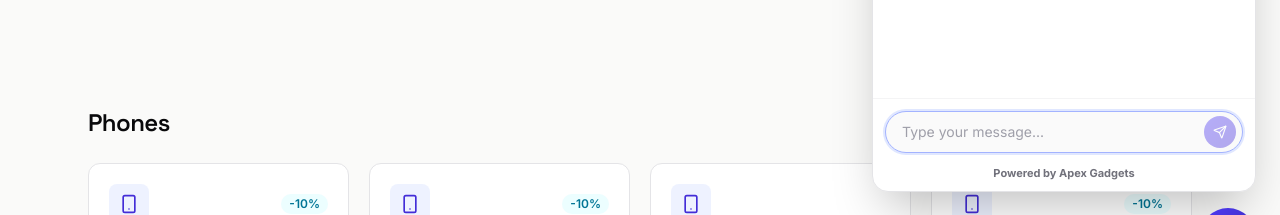
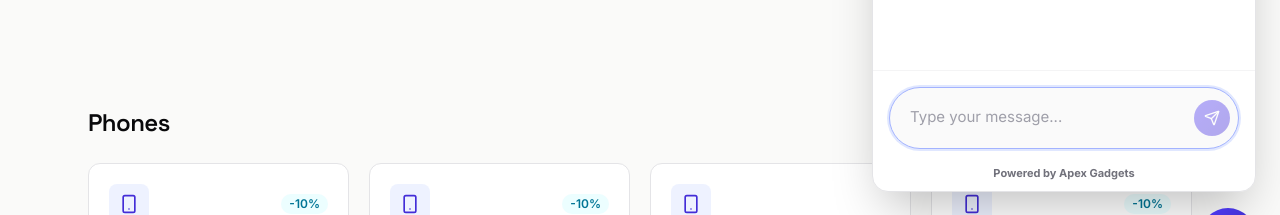
Before and after one commit to hasnatahmadai164/apex-gadgets-customer-support-agent, a Next.js app in the folder frontend/: page / in a window 1280 px wide. Both pictures are taken after a click on the button "Open chat". Shown: the part 512-727 px from the top of the page. Built offline with nearby package versions, Linux system fonts and the light colour scheme; no server answers.

Commit message:
style: increase chat input field height for better usability

```diff
--- a/frontend/components/chat-widget/ChatWidget.tsx
+++ b/frontend/components/chat-widget/ChatWidget.tsx
@@ -235,24 +235,24 @@ export function ChatWidget() {
                 event.preventDefault()
                 sendMessage()
               }}
-              className="flex items-center gap-2 border-t border-zinc-100 p-3"
+              className="flex items-center gap-2 border-t border-zinc-100 p-4"
             >
-              <div className="flex flex-1 items-center gap-1 rounded-full border border-zinc-200 bg-zinc-50 py-1 pl-4 pr-1.5 focus-within:border-indigo-300 focus-within:ring-2 focus-within:ring-indigo-100">
+              <div className="flex flex-1 items-center gap-1 rounded-full border border-zinc-200 bg-zinc-50 py-3 pl-5 pr-2 focus-within:border-indigo-300 focus-within:ring-2 focus-within:ring-indigo-100">
                 <input
                   ref={inputRef}
                   value={input}
                   onChange={(event) => setInput(event.target.value)}
                   placeholder="Type your message..."
                   disabled={isStreaming}
-                  className="flex-1 bg-transparent text-sm text-zinc-900 placeholder:text-zinc-400 focus:outline-none disabled:opacity-50"
+                  className="flex-1 bg-transparent text-[15px] text-zinc-900 placeholder:text-zinc-400 focus:outline-none disabled:opacity-50"
                 />
                 <button
                   type="submit"
                   disabled={isStreaming || !input.trim()}
                   aria-label="Send message"
-                  className="flex h-8 w-8 items-center justify-center rounded-full bg-gradient-to-br from-indigo-600 to-indigo-700 text-white transition-transform hover:scale-105 disabled:pointer-events-none disabled:opacity-40"
+                  className="flex h-9 w-9 items-center justify-center rounded-full bg-gradient-to-br from-indigo-600 to-indigo-700 text-white transition-transform hover:scale-105 disabled:pointer-events-none disabled:opacity-40"
                 >
-                  <Send className="h-3.5 w-3.5" />
+                  <Send className="h-4 w-4" />
                 </button>
               </div>
             </form>
```
